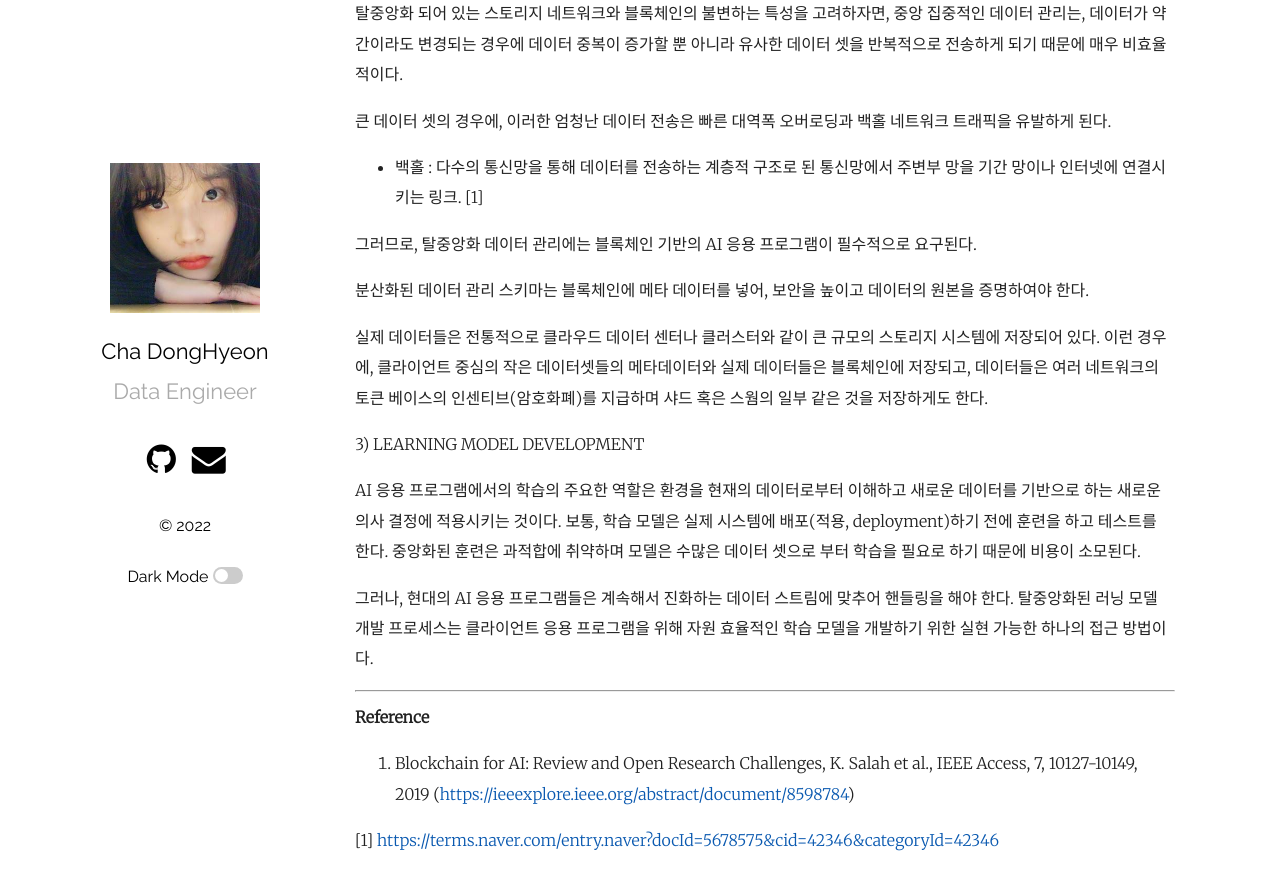
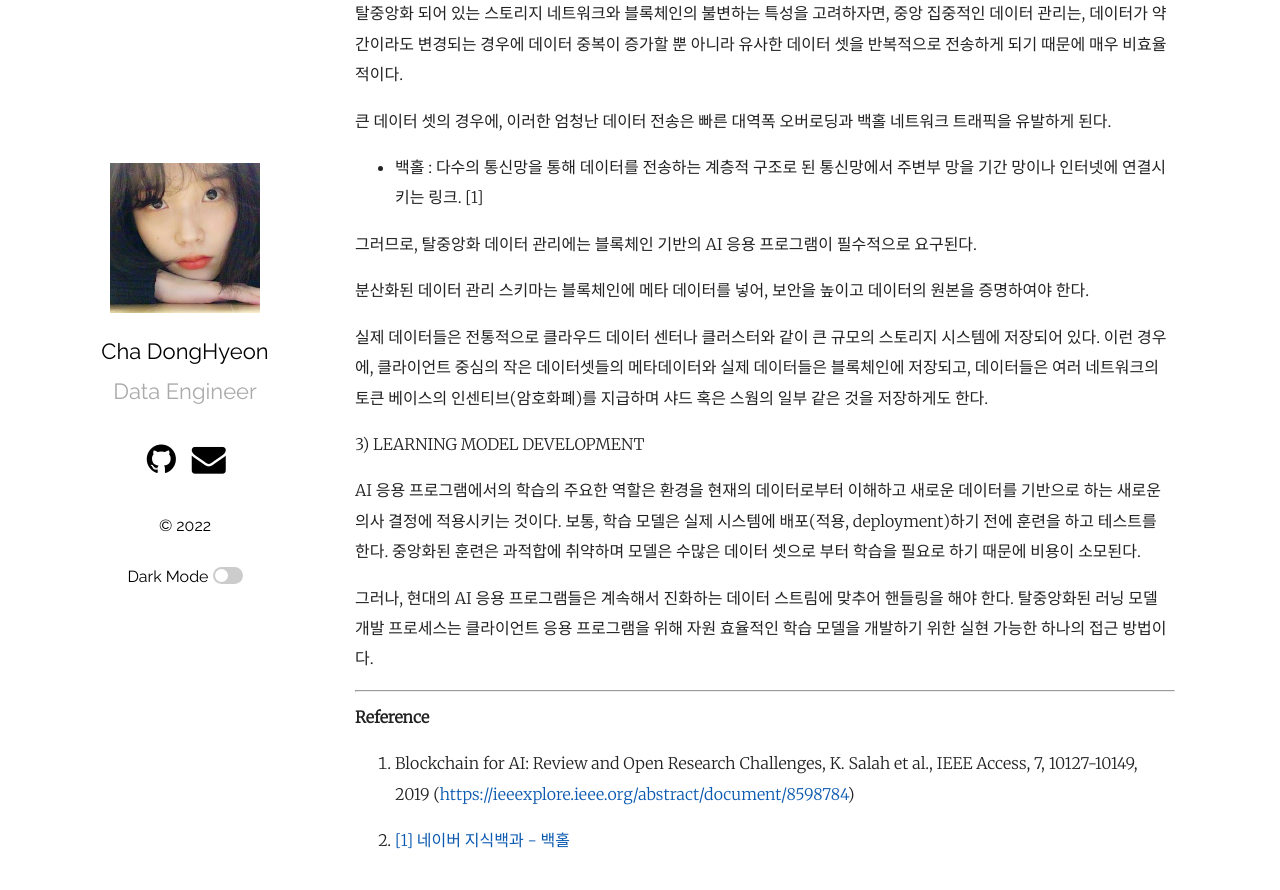
Before and after one commit to superwonso/superwonso.github.io, a Jekyll site: the page built from _posts/2022-07-04-Blockchain for AI Review and Open Research Challenge.md, in a window 1280 px wide and 900 px high, scrolled down 10223 px. Shown: the top 890 px of the window. Built offline with Jekyll 4.4.1, drawn with Linux system fonts in a browser that asks for light colours.

Commit message:
Update 2022-07-04-Blockchain for AI Review and Open Research Challenge.md

```diff
--- a/_posts/2022-07-04-Blockchain for AI Review and Open Research Challenge.md
+++ b/_posts/2022-07-04-Blockchain for AI Review and Open Research Challenge.md
@@ -289,4 +289,4 @@ AI 응용 프로그램에서의 학습의 주요한 역할은 환경을 현재
 
 1. Blockchain for AI: Review and Open Research Challenges, K. Salah et al., IEEE Access, 7, 10127-10149, 2019 ([https://ieeexplore.ieee.org/abstract/document/8598784](https://ieeexplore.ieee.org/abstract/document/8598784))
 
-[1] [https://terms.naver.com/entry.naver?docId=5678575&cid=42346&categoryId=42346](https://terms.naver.com/entry.naver?docId=5678575&cid=42346&categoryId=42346)
+2. [[1] 네이버 지식백과 - 백홀](https://terms.naver.com/entry.naver?docId=5678575&cid=42346&categoryId=42346)
```
